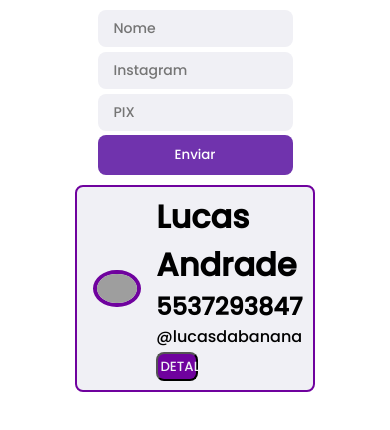
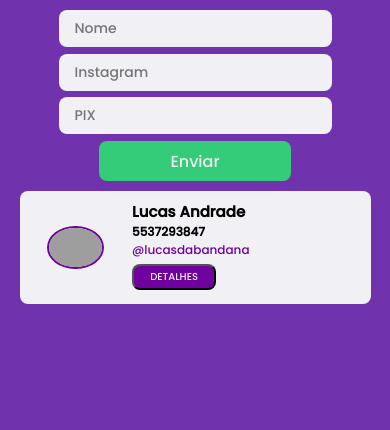
Before and after one commit to senaarth/SugarPix_FrontEnd, a React (Create React App) app: page / in a window 390 px wide. Shown: the top 430 px of the page. Built offline with nearby package versions, Linux system fonts and the light colour scheme; grey boxes are pictures that could not be loaded; the HTML template or start-up script is replaced by a standard one.

Commit message:
Changing some styles and responsiveness

```diff
--- a/public/index.html
+++ b/public/index.html
@@ -42,5 +42,8 @@
       To begin the development, run `npm start` or `yarn start`.
       To create a production bundle, use `npm run build` or `yarn build`.
     -->
+    <script>
+      document.body.style = 'background-color: #7033AD;';
+    </script>
   </body>
 </html>
--- a/src/components/Card/Card.css
+++ b/src/components/Card/Card.css
@@ -3,21 +3,21 @@
 }
 
 .cardComponent {
+    display: flex;
     align-items: center;
-    display: flex;
-    background-color: #f0f0f5;
-    border: 2px solid rgb(111, 2, 158);
+    justify-content: space-evenly;
     border-radius: 8px;
     margin-top: 2.5%;
-    justify-content: space-evenly;
-    padding: 0 0.3%;
-    width: 60%;
+    width: 50%;
+    box-sizing: border-box;
+    background-color: #f0f0f5;
 }
 
 .cardComponent img {
     border-radius: 50%;
-    width: 17%;
-    border: 4px solid rgb(111, 2, 158);
+    width: 15%;
+    border: 2px solid rgb(111, 2, 158);
+    transition: transform 0.5s;
 }
 
 .cardComponent .text {
@@ -26,6 +26,11 @@
     flex-direction: column;
     width: 60%;
     margin: 2.5% 0;
+}
+
+.cardComponent a {
+    text-decoration: none;
+    color: rgb(111, 2, 158);
 }
 
 .cardComponent .text button {
@@ -43,6 +48,38 @@
     cursor: pointer;
 }
 
+.cardComponent .text button:focus {
+    outline: none;
+}
+
 .cardComponent .text p {
     display: none;
 }
+
+@media (max-width: 800px) {
+    .cardComponent {
+        width: 90%;
+    }
+
+    .cardComponent .text h1 {
+        font-size: 15px;
+    }
+
+    .cardComponent .text h2,
+    .cardComponent .text a {
+        font-size: 12px;
+    }
+
+    .cardComponent .text p {
+        font-size: 10px;
+        text-align: justify;
+        margin-bottom: 2.5%;
+    }
+
+    .cardComponent .text button {
+        width: 40%;
+        font-size: 10px;
+    }
+
+
+}
--- a/src/components/Card/Card.jsx
+++ b/src/components/Card/Card.jsx
@@ -9,10 +9,13 @@ class Card extends React.Component {
 
   showBio() {
     const bio = document.querySelector('p');
+    const img = document.querySelector('img');
     if (bio.style.display === 'block') {
       bio.style.display = 'none';
+      img.style.transform = 'scale(1.0)';
     } else {
       bio.style.display = 'block';
+      img.style.transform = 'scale(1.5)';
     }
   }
   render() {
@@ -25,7 +28,7 @@ class Card extends React.Component {
         <div className='text'>
           <h1>Lucas Andrade</h1>
           <h2>5537293847</h2>
-          <span>@lucasdabanana</span>
+          <a target="blank" href="https://www.instagram.com/lucasdabandana">@lucasdabandana</a>
           <button onClick={this.showBio}>DETALHES</button>
           <p>
             Lorem Ipsum is simply dummy text of the printing and typesetting
--- a/src/pages/Landing/index.css
+++ b/src/pages/Landing/index.css
@@ -36,12 +36,13 @@
 .landing form button {
     align-self: center;
     height: 40px;
-    width: 100%;
+    width: 70%;
     border: 0px;
-    color: #fff;
-    background-color: #7033AD;
+    color: #f0f0f5;
+    background-color: #34cb79;
     border-radius: 8px;
     transition: 0.8s;
+    font-size: medium;
 }
 
 .landing form button:hover {
@@ -52,3 +53,9 @@
 .landing form button:focus {
     outline: none;
 }
+
+@media (max-width: 800px) {
+    .landing form {
+        width: 70%;
+    }
+}
--- a/src/services/api.js
+++ b/src/services/api.js
@@ -1,7 +1,7 @@
 import axios from 'axios';
 
 const api = axios.create({
-    baseURL: 'http://localhost:3333',
+    baseURL: 'https://sugarpix.herokuapp.com/',
 });
 
 export default api;
```
